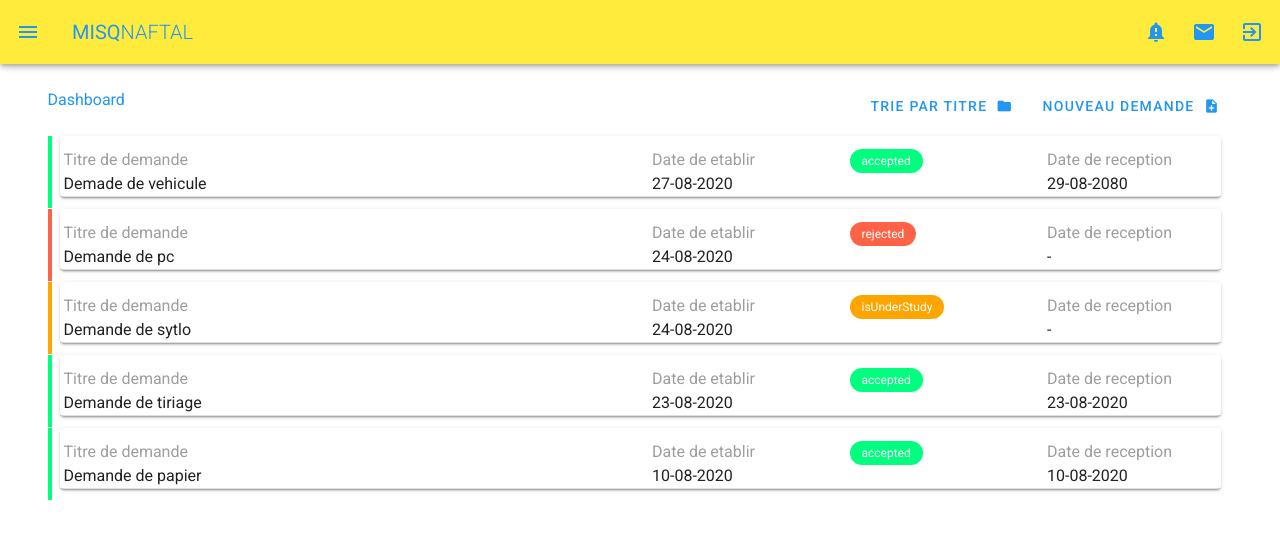
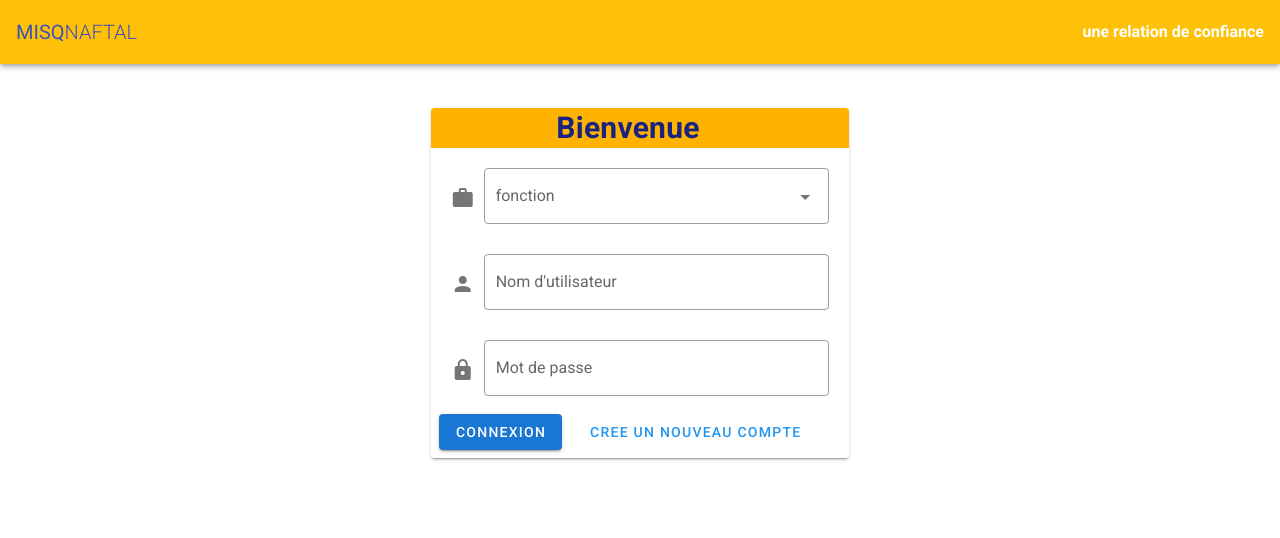
Before and after one commit to yakoubOuldbouchiba/msiq, a Vue app: page / in a window 1280 px wide. Shown: the top 538 px of the page. Built offline with nearby package versions, Linux system fonts and the light colour scheme.

Commit message:
login + logout + message
login added
logour added
message added

```diff
--- a/package.json
+++ b/package.json
@@ -11,6 +11,7 @@
     "animate.css": "^4.1.0",
     "axios": "^0.20.0",
     "core-js": "^3.6.5",
+    "jsonwebtoken": "^8.5.1",
     "vue": "^2.6.11",
     "vue-router": "^3.2.0",
     "vuetify": "^2.2.11",
--- a/src/components/NavBar.vue
+++ b/src/components/NavBar.vue
@@ -2,33 +2,38 @@
      <nav
       app
     >
-    <v-toolbar class="yellow">
-         <v-app-bar-nav-icon class="blue--text" @click="menu=!menu"></v-app-bar-nav-icon>
+    <v-toolbar class="amber">
+         <v-app-bar-nav-icon v-if="$store.state.token" class="indigo--text" @click="menu=!menu"></v-app-bar-nav-icon>
          <!--title-->
          <v-toolbar-title class="text-uppercase">
-              <span class="blue--text">Misq</span>
-              <span class="blue--text font-weight-light">Naftal</span>
+              <span class="indigo--text">Misq</span>
+              <span class="indigo--text font-weight-light">Naftal</span>
          </v-toolbar-title>
          <v-spacer></v-spacer>
          <!--icons-->
-          <v-btn icon>
-               <v-icon class="blue--text">
+          <v-btn v-if="$store.state.token" icon>
+               <v-icon class="indigo--text">
                     notification_important
                </v-icon>
          </v-btn>
-         <v-btn icon>
-               <v-icon class="blue--text">
+         <v-btn v-if="$store.state.token" icon>
+               <v-icon class="indigo--text">
                     mail
                </v-icon>
          </v-btn>
-         <v-btn icon>
-               <v-icon class="blue--text">
+         <v-btn
+          v-if="$store.state.token"
+          icon
+          @click="$store.commit('logout')"
+          >
+               <v-icon class="indigo--text">
                exit_to_app
                </v-icon>
          </v-btn>
+         <h4 class="white--text" v-if="!$store.state.token">une relation de confiance</h4>
     </v-toolbar>
     <!--navigation-->
-    <v-navigation-drawer app temporary v-model="menu" class="yellow">
+    <v-navigation-drawer app temporary v-model="menu" class="amber">
          <v-row class="text-center mt-5">
               <v-flex xs12 >
                    <v-responsive>
@@ -43,11 +48,11 @@
               </v-flex>
          </v-row>
          <v-list>
-              <v-list-item classs="blue" v-for="link in links" :key="link.text" route :to="link.route">
+              <v-list-item  v-for="link in links" :key="link.text" route :to="link.route">
                     <v-list-item-icon>
-                         <v-icon class="blue--text">{{link.icon}}</v-icon>
+                         <v-icon class="indigo--text">{{link.icon}}</v-icon>
                     </v-list-item-icon>
-                    <v-list-item-content class="blue--text">{{link.text}}</v-list-item-content>
+                    <v-list-item-content class="indigo--text">{{link.text}}</v-list-item-content>
               </v-list-item>
          </v-list>
     </v-navigation-drawer>
@@ -60,15 +65,12 @@ export default {
          return{
               menu:false,
               links:[
-                   {icon:'dashboard',text:'Dashboard',route:'/',iscount:true},
+                   {icon:'dashboard',text:'Dashboard',route:'/dashboard',iscount:true},
                    {icon:'account_circle',text:'Profile',route:'/profile',iscount:true},
                    {icon:'notification_important',text:'notifications',route:'/notifications',iscount:true},
                    {icon:'mail',text:'messages',route:'/messages',iscount:true},
                    {icon:'exit_to_app',text:'logout',route:'/hellopage',iscount:true},
-                   {icon:'exit_to_app',text:'test',route:'/test',iscount:true},
               ]
-
-
          }
     }
 }
--- a/src/components/NewMessage.vue
+++ b/src/components/NewMessage.vue
@@ -1,5 +1,5 @@
 <template>
-    <v-dialog v-model="dialog" width="600">
+    <v-dialog v-model="$store.state.dialogNewMessage" width="600">
         <v-card class="pa-4">
             <v-card-title>
                 <v-icon left>message</v-icon>
@@ -8,9 +8,9 @@
                 <v-icon>close</v-icon>
             </v-card-title>
             <v-card-text>
-                <v-text-field v-model="msg.objet" label="objet"></v-text-field>
+                <v-text-field  label="objet"></v-text-field>
                 <v-textarea
-                    v-model="msg.content"
+                    v-model="content"
                     label="type your message"
                 >
                 </v-textarea>
@@ -33,22 +33,11 @@
 
 export default {
     name : 'NewMessage',
-    props : ['dialogNewMessage'],
-    computed :{
-      dialog :{
-       get: function(){
-          return this.dialogNewMessage
-        },
-        set : function(a){
-            this.dialogNewMessage=a;
-        }
-      }
-    },
     methods : {
        async submit (){
            try{
-               this.$store.dispatch('newMessage' , this.msg)
-                this.$store.commit('updateDialog')
+               this.$store.dispatch('newMessage' , this.content)
+               this.$store.commit('updateDialogNewMessage')
 
            }catch(error){
                console.error(error);
@@ -58,11 +47,7 @@ export default {
     },
     data(){
         return{
-            msg : {
-                sender:'Yakoub Ould bouchiba',
-                avatar:'avatar1.jpg',
                 content:''
-            }
         }
     }
 }
--- a/src/router/index.js
+++ b/src/router/index.js
@@ -4,6 +4,8 @@ import Dashboard from '../views/Dashboard.vue'
 import Messages from '../views/Messages.vue'
 import Notifications from '../views/Notifications.vue'
 import Profile from '../views/Profile.vue'
+import Login from '../views/Login.vue'
+import Register from '../views/Register.vue'
 import Test from '../views/Test.vue'
 import "animate.css/animate.css"
 
@@ -12,6 +14,16 @@ Vue.use(VueRouter)
   const routes = [
   {
     path: '/',
+    name: 'Login',
+    component: Login
+  },
+  {
+    path: '/register',
+    name: 'Register',
+    component: Register
+  },
+  {
+    path: '/dashboard',
     name: 'Dashboard',
     component: Dashboard
   },
--- a/src/store.js
+++ b/src/store.js
@@ -5,6 +5,9 @@ Vue.use(Vuex);
 export default new Vuex.Store({
     state : {
         messages :[],
+        users : [],
+        token:!!localStorage.getItem('token')|| '',
+        reciever_ID : null,
         dialogNewMessage:false,
         dialog:false ,
         dialogClient:false,
@@ -15,13 +18,24 @@ export default new Vuex.Store({
         dialogPEC:false,
     },
     mutations:{
+        updateTeam(state, users){
+            state.users=users
+        },
         updatemessages (state, messages){
             state.messages=messages;
         },
         newMessage(state, message){
             state.messages.push(message);
         },
-        updateDialogNewMessage(state){
+        auth(state, token){
+            state.token=token;
+        },
+        logout(state){
+            state.token='';
+            localStorage.clear('token');
+        },
+        updateDialogNewMessage(state ,index){
+            state.reciever_ID=index;
             state.dialogNewMessage= !state.dialogNewMessage
         },
         updateDialog(state){
@@ -49,11 +63,31 @@ export default new Vuex.Store({
     actions:{
         async getMessages ({commit}){
             let messages =  (await  axios.get("http://localhost:3030/messages")).data
+            console.log(messages)
             commit('updatemessages',messages);
         },
-        async newMessage({commit},msg){
+        async getTeam ({commit}){
+            let users  =  (await  axios.get("http://localhost:3030/team")).data
+            commit('updateTeam',users);
+        },
+        async newMessage({commit},content){
+            let msg = {}
+            msg.content=content;
+            msg.reciever_ID=this.state.reciever_ID;
             let new_message = (await axios.post("http://localhost:3030/messages",msg)).data;
-            commit('newMessage', new_message.msg);
+            commit('newMessage', new_message);
+        },
+        async creeCompte({commit},userData){
+            let token =(await axios.post("http://localhost:3030/register",userData)).data;
+            localStorage.setItem('token',token);
+            axios.defaults.headers.common['Authorization']=token;
+            commit('auth',token);
+        },
+        async login({commit},userData){
+            let token =(await axios.post("http://localhost:3030/login",userData)).data;
+            localStorage.setItem('token',token);
+            axios.defaults.headers.common['Authorization']=token;
+            commit('auth',token);
         }
     }
 })
--- /dev/null
+++ b/src/views/Login.vue
@@ -0,0 +1,48 @@
+<template>
+    <div class="mt-8">
+    <v-container class="fill-height" fluid>
+      <v-layout class="justify-center align-center">
+        <v-flex xs10 sm6 md4 >
+          <v-card>
+            <v-card-title class="amber darken-1 indigo--text text--darken-4">
+              <v-flex row class="justify-center">
+                <h2>Bienvenue</h2>
+              </v-flex>
+            </v-card-title>
+            <v-form  class="pa-5">
+              <v-select :items="items" label="fonction" prepend-icon="mdi-briefcase" outlined v-model="role" ></v-select>
+              <v-text-field v-model="userName"  label="Nom d'utilisateur" type="text" prepend-icon="mdi-account" required outlined></v-text-field>
+              <v-text-field v-model="password"  label="Mot de passe" type="password" prepend-icon="mdi-lock" required outlined></v-text-field>
+              <v-flex row class="justify-center">
+                <v-btn class="primary" @click="login">Connexion</v-btn>
+                <v-spacer></v-spacer>
+                <v-btn  text class="blue--text"  to="/register">cree un nouveau compte</v-btn>
+              </v-flex>
+            </v-form>
+          </v-card>
+        </v-flex>
+      </v-layout>
+    </v-container>
+    </div>
+</template>
+
+<script>
+export default {
+    name:'Login'
+    ,data: () => ({
+      userName: '',
+      password: '',
+      items: ['Administrator', 'Chef de parc', 'Directeur',
+      'Client','Agent de Tirage'],
+      role:''
+    }),
+    methods:{
+       login : function(){
+        this.$store.dispatch("login",{userName:this.userName ,password:this.password , role : this.role })
+        if(!this.$store.state.token){
+          return this.$router.push('/dashboard')
+        }
+      }
+    }
+}
+</script>
--- a/src/views/Messages.vue
+++ b/src/views/Messages.vue
@@ -13,10 +13,10 @@
              <v-list-item-group>
                <v-list-item v-for="message in $store.state.messages" :key="message.name">
                  <v-list-item-avatar>
-                   <img :src="message.avatar" alt="">
+                   <img  :src="message.avatar" alt="">
                  </v-list-item-avatar>
                  <v-list-item-content>
-                   <v-list-item-title>{{message.sender}}</v-list-item-title>
+                   <v-list-item-title>{{message.userName}}</v-list-item-title>
                    <v-list-item-subtitle>{{message.content}}</v-list-item-subtitle>
                  </v-list-item-content>
                </v-list-item>
@@ -33,18 +33,16 @@
             </v-subheader>
              <v-list-item-group>
                <v-list-item
-                  v-for="person in team"
-                  :key="person.name">
-                 <v-list-item-avatar @click="open()">
+                  v-for="(person, index) in $store.state.users"
+                  :key="person.name" @click="open(index)">
+                 <v-list-item-avatar >
                    <img :src="person.avatar" alt="">
                  </v-list-item-avatar>
                  <v-list-item-content >
-                   <v-list-item-title>{{person.name}}</v-list-item-title>
+                   <v-list-item-title>{{person.userName}}</v-list-item-title>
                  </v-list-item-content>
                </v-list-item>
-               <NewMessage
-                  :dialogNewMessage='$store.state.dialogNewMessage'
-                />
+               <NewMessage />
              </v-list-item-group>
            </v-list>
          </v-card>
@@ -62,20 +60,16 @@ export default {
   components:{NewMessage},
   data(){
     return{
-      team :[
-        {name:'Yakoub Ould bouchiba',role:'fontend',avatar:'/avatar1.jpg'},
-        {name:'Yacine Lalmi',role:'backend',avatar:'/avatar2.jpg'},
-        {name:'Riad Bouaicha',role:'softdevelp',avatar:'/avatar3.png'},
-        {name:'alex bun',role:'graohic disgner',avatar:'/avatar4.png'}
-      ]
+
     }
   },
-  async  created() {
+  async created(){
     this.$store.dispatch('getMessages');
+    this.$store.dispatch('getTeam');
   },
   methods:{
-    open:function(){
-      this.$store.commit('updateDialogNewMessage')
+    open:function(index){
+      this.$store.commit('updateDialogNewMessage',index);
     }
   }
 }
--- /dev/null
+++ b/src/views/Register.vue
@@ -0,0 +1,48 @@
+<template>
+    <div class="mt-8">
+    <v-container class="fill-height" fluid>
+      <v-layout class="justify-center align-center">
+        <v-flex xs10 sm6 md4 >
+          <v-card>
+            <v-card-title class="amber darken-1 indigo--text text--darken-4">
+              <v-flex row class="justify-center">
+                <h2>Crée un nouveau compte</h2>
+              </v-flex>
+            </v-card-title>
+            <v-form  class="pa-5">
+              <v-select :items="items" label="fonction" prepend-icon="mdi-briefcase" outlined v-model="user.role" ></v-select>
+              <v-text-field v-model="user.userName"  label="Nom d'utilisateur" type="text" prepend-icon="mdi-account"  outlined></v-text-field>
+              <v-text-field v-model="user.password"  label="Mot de passe" type="password" prepend-icon="mdi-lock"  outlined></v-text-field>
+              <v-flex row class="justify-center">
+                <v-btn large class="primary" @click="creeCompte">Crée un compte</v-btn>
+              </v-flex>
+            </v-form>
+          </v-card>
+        </v-flex>
+      </v-layout>
+    </v-container>
+    </div>
+</template>
+
+<script>
+export default {
+    data: () => ({
+      user : {
+        userName:'',
+        role :'',
+        password :'',
+        avater :''
+      },
+      items: ['Administrator', 'Chef de parc', 'Directeur',
+      'Client','Agent de Tirage']
+    }),
+    methods : {
+        creeCompte : function(){
+            this.$store.dispatch('creeCompte' , this.user)
+            if(!this.$store.state.token){
+              return this.$router.push('/dashboard')
+            }
+        }
+    }
+}
+</script>
```
Also changed, not shown: 1 other file (tests, documents, lock files or other folders).
